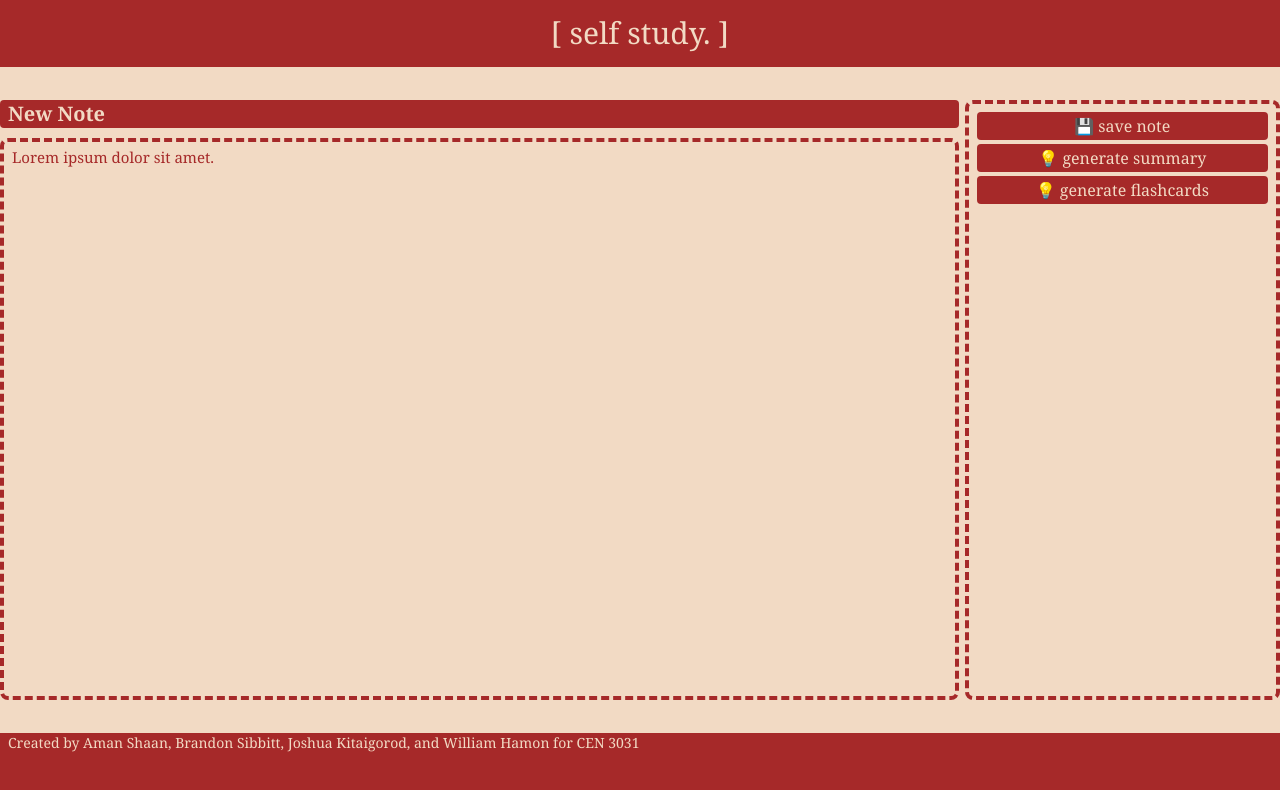
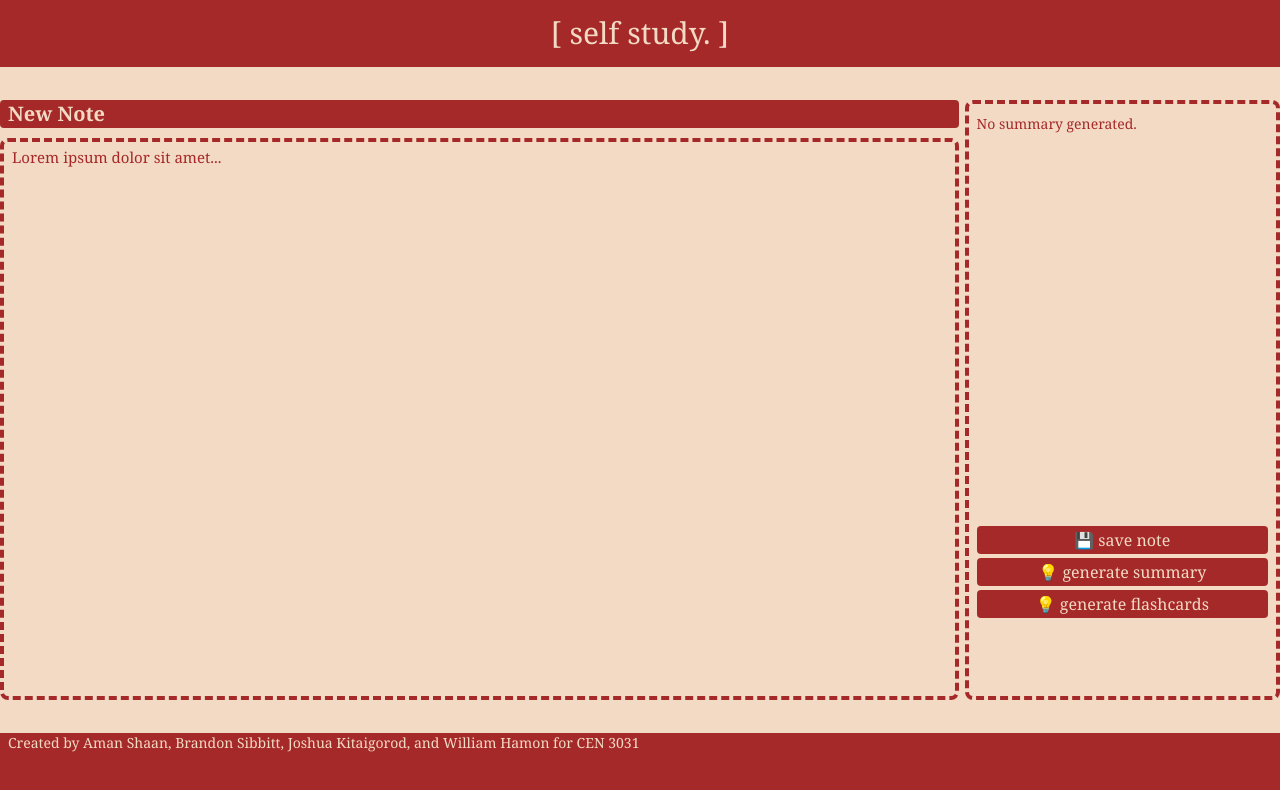
Before and after one commit to amanks5/SelfStudy, a React (Vite) app in the folder frontend/: page /write in a window 1280 px wide. Shown: the top 790 px of the page. Built offline with nearby package versions, Linux system fonts and the light colour scheme.

Commit message:
Added summarize functionality

```diff
--- a/frontend/src/NoteEditor.jsx
+++ b/frontend/src/NoteEditor.jsx
@@ -1,7 +1,35 @@
 import React, {useState} from "react";
+
+const CHAT_KEY = "";
 
 const NoteEditor = () => {
     const [noteName, setNoteName] = useState('New Note');
+    const [noteContent, setNoteContent] = useState('Lorem ipsum dolor sit amet...');
+    const [summary, setSummary] = useState('No summary generated.');
+
+    async function sendPrompt(e) {
+      e.preventDefault();
+
+      const form = e.target;
+      setSummary("Generating summary...");
+
+      const response = await fetch('https://api.openai.com/v1/chat/completions',
+          {
+              method: 'POST',
+              headers: {
+                  'Content-Type': 'application/json',
+                  Authorization: `Bearer ${CHAT_KEY}`
+              },
+              body: JSON.stringify({
+                  model: "gpt-4o-mini",
+                  messages: [{'role': 'user', 'content': `Please summarize the following text for me: ${noteContent}`}]
+              })
+          }
+      )
+
+      const data = await response.json();
+      setSummary(`${data.choices[0].message.content}`);
+    }
 
     return (
         <div className="flex h-screen items-center">
@@ -9,15 +37,20 @@ const NoteEditor = () => {
             <div className="col-span-9">
                 <input className="w-full rounded-sm bg-[#A62929] font-serif text-xl font-semibold text-[#F2DAC4] px-2" value={noteName} onChange={e => setNoteName(e.target.value)}></input>
             </div>
-            <div className="col-span-3 row-span-16 border-dashed border-4 border-[#A62929] rounded-lg px-2 py-1.5">
+
+            <div className="container col-span-3 row-span-16 border-dashed border-4 border-[#A62929] rounded-lg px-2 py-1.5">
+                <textarea className="w-full font-serif text-[#A62929] font-medium text-sm text-left my-1 resize-none read-only !outline-none" value={summary} rows={20} />
                 <button className="w-full mx-auto rounded-sm bg-[#A62929] font-serif text-[#F2DAC4] py-0.5 my-0.5 cursor-pointer">💾 save note</button>
-                <button className="w-full mx-auto rounded-sm bg-[#A62929] font-serif text-[#F2DAC4] py-0.5 my-0.5 cursor-pointer">💡 generate summary</button>
+                <form method="POST" onSubmit={sendPrompt}>
+                <button type="submit" className="w-full mx-auto rounded-sm bg-[#A62929] font-serif text-[#F2DAC4] py-0.5 my-0.5 cursor-pointer">💡 generate summary</button>
+                </form>
                 <button className="w-full mx-auto rounded-sm bg-[#A62929] font-serif text-[#F2DAC4] py-0.5 my-0.5 cursor-pointer">💡 generate flashcards</button>
             </div>
             <div className="col-span-9 row-span-15 rounded-lg px-2 py-1 border-dashed border-4 border-[#A62929] font-serif text-[#A62929] text-[15px]">
-                <textarea value={"Lorem ipsum dolor sit amet."} className="h-full w-full text-wrap resize-none !outline-none" />
+                <textarea name="noteContent" value={noteContent} onChange={e => setNoteContent(e.target.value)} className="h-full w-full text-wrap resize-none !outline-none" />
             </div>
           </div>
+
         </div>
       )
 }
```
